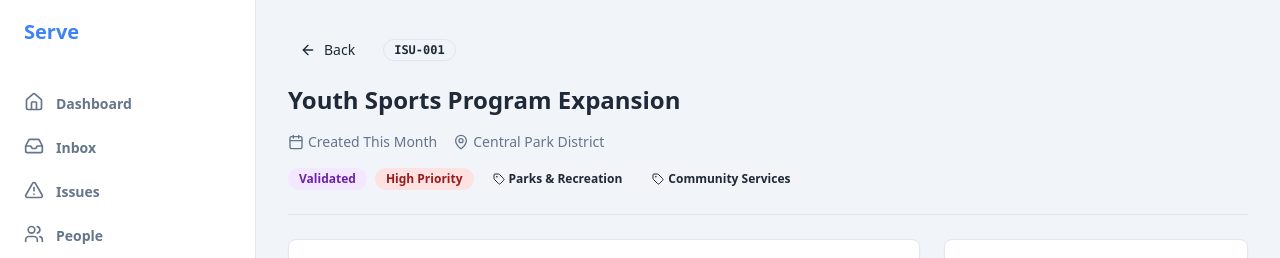
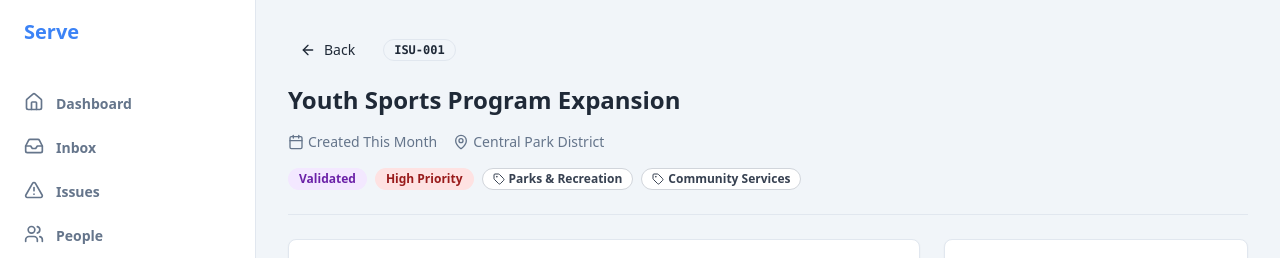
Before and after one commit to kmcost/serve-v3-current, a React (Vite) app: page /issues/v1 in a window 1280 px wide. Shown: the top 258 px of the page. Built offline with nearby package versions, Linux system fonts and the light colour scheme.

Commit message:
Add white background to tags
Add a white background to the tags displayed in the issue detail header. This change will improve the visibility and visual separation of the tags.

```diff
--- a/src/components/issues/IssueDetailHeader.tsx
+++ b/src/components/issues/IssueDetailHeader.tsx
@@ -76,7 +76,7 @@ export function IssueDetailHeader({ issue, onBack }: IssueDetailHeaderProps) {
           )}
 
           {issue.tags.map((tag) => (
-            <Badge key={tag} variant="secondary" className="gap-1">
+            <Badge key={tag} className="gap-1 bg-white text-gray-700 border border-gray-300">
               <Tag className="h-3 w-3" />
               {tag}
             </Badge>
```
